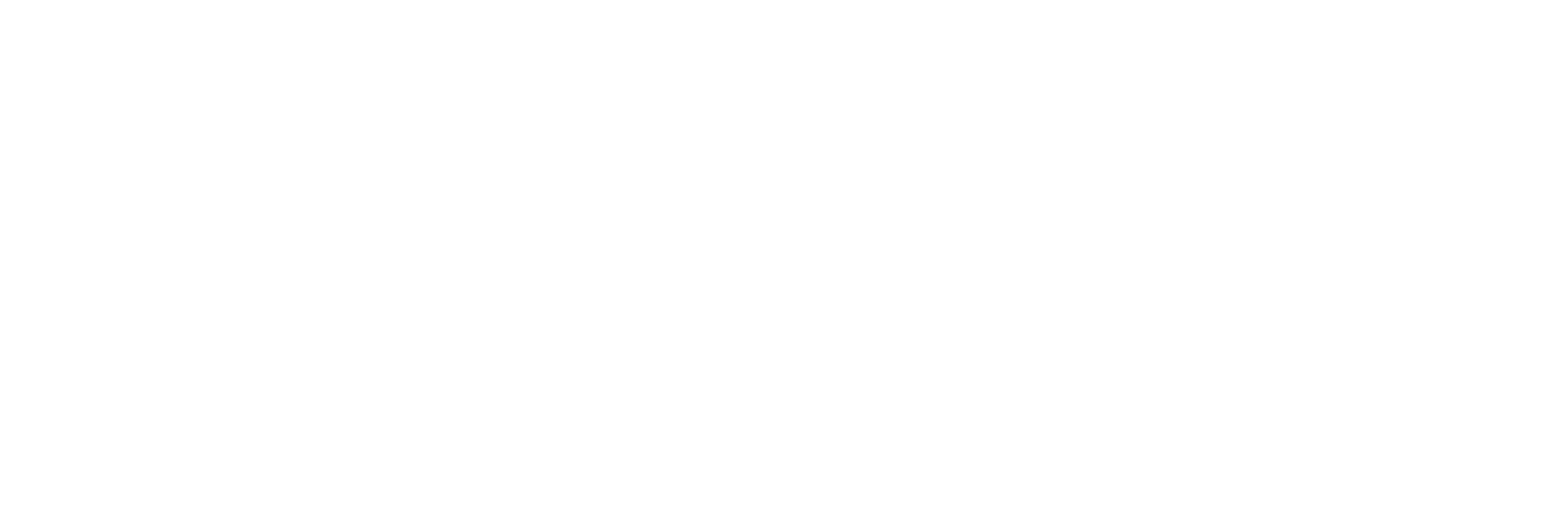
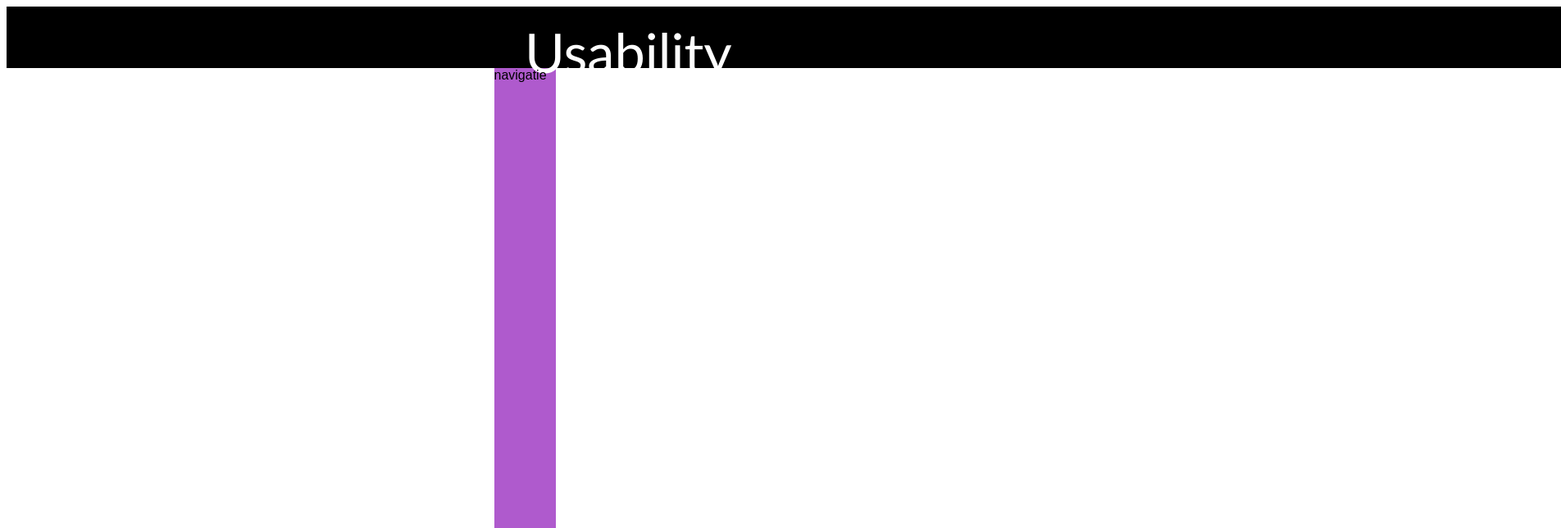
Before and after one commit to Royalforce08/2023-website-H4b-Justin-en-Ilias, a plain HTML site: page home page.html in a window 1280 px wide. Shown: the top 644 px of the page at 82% size, 1904 px wide, since content can reach past the window. Drawn offline with Linux system fonts and the light colour scheme.

Commit message:
home page

```diff
--- a/home page.html
+++ b/home page.html
@@ -1,14 +1,20 @@
 <html>
 <head>
+<title>
+    Usability
+</title>
+<link type="text/css" rel="stylesheet" href="style.css">
+</head>
 
 
-<title>
-    <H1>Usability</H1>
-</title>
+<body>
 
-<link type="text/css"
+<header>Usability</header>
 
+  <div id="sidebar">navigatie</div>
 
+  <div id="picture">Een plaatje</div>
 
-</head>
+<article>tekst</article>
+</body>
 </html>
--- a/style.css
+++ b/style.css
@@ -1,20 +1,25 @@
 header {
-   width: 900px;
-   height: 75px;
+   width: 100%;
+   height: 60px;
    background-color: #000000;
-   margin: 10px;
+   margin: auto;
    color:#ffffff;
    font-family: calibri;
-   margin: auto;
+   padding-left: 50%;
+   padding-top: 15px;
+   font-size: 50pt;
 }
 
-nav {
+#sidebar {
    width: 75px;
    height: 900px;
+   margin: auto;
    background-color: #AF5ACD;
+   font-family: arial;
+   color: #000000;
 }
 
-iamge{
+#picture {
    width: 400px;
    height: 200px;
 }
@@ -22,5 +27,6 @@ iamge{
 article {
    height: 700px;
    width: 400px;
-
+   border: 10px solid black;
+   float: right;
 }
```
